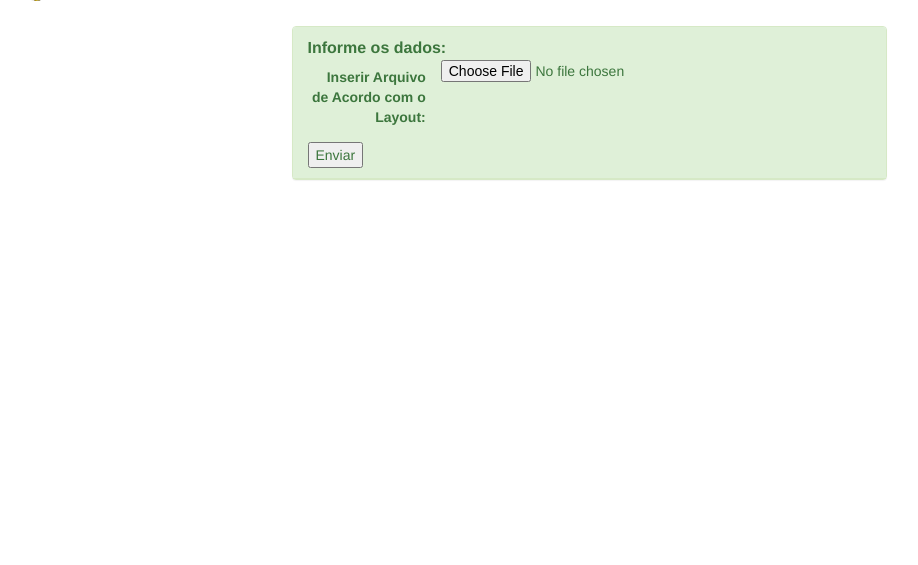
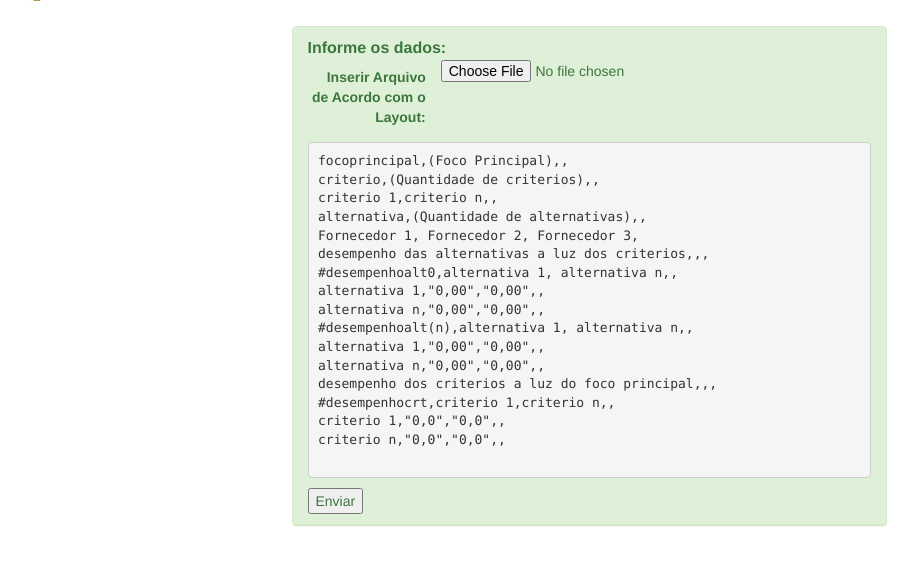
Before and after one commit to OthoGarcia/Analise-Decisoria, a Django app: page /ahp/arquivo/ in a window 1280 px wide. Shown: the part 64-629 px from the top of the page, without its empty margins (51-969 px from the left). Run offline with Django 3.2, Linux system fonts and the light colour scheme; some libraries are stand-ins or nearby versions.

Commit message:
AHP por leitura de arquivo completo sem formatação de tabela página.

```diff
--- a/analise_decisoria/main/templates/ahp/insert_tema_tamanho.html
+++ b/analise_decisoria/main/templates/ahp/insert_tema_tamanho.html
@@ -15,6 +15,26 @@
                          <label for="firstname" class="col-md-3 control-label">Inserir Arquivo de Acordo com o Layout:</label>
                          {{ arquivo.file }}
                        </div>
+                       <div>
+                          <pre>
+focoprincipal,(Foco Principal),,
+criterio,(Quantidade de criterios),,
+criterio 1,criterio n,,
+alternativa,(Quantidade de alternativas),,
+Fornecedor 1, Fornecedor 2, Fornecedor 3,
+desempenho das alternativas a luz dos criterios,,,
+#desempenhoalt0,alternativa 1, alternativa n,,
+alternativa 1,"0,00","0,00",,
+alternativa n,"0,00","0,00",,
+#desempenhoalt(n),alternativa 1, alternativa n,,
+alternativa 1,"0,00","0,00",,
+alternativa n,"0,00","0,00",,
+desempenho dos criterios a luz do foco principal,,,
+#desempenhocrt,criterio 1,criterio n,,
+criterio 1,"0,0","0,0",,
+criterio n,"0,0","0,0",,
+                          </pre>
+                       </div>
                        <input type="submit" name="" value="Enviar">
                     </form>
 
--- a/analise_decisoria/main/views.py
+++ b/analise_decisoria/main/views.py
@@ -41,10 +41,10 @@ def csv_reader_ahp(request):
     print('Qntidade alternativas',qtdeAlternativa)
     print('qtdeCriterio', qtdeCriterio)
     alternativas = []
-    for alt in data[2]:
+    for alt in data[4]:
         alternativas.append(alt)
     criterios = []
-    for crt in data[4]:
+    for crt in data[2]:
         criterios.append(crt)
     print('')
     alternativas.pop(-1)
@@ -90,7 +90,26 @@ def csv_reader_ahp(request):
     ic=inconsistencia(matrizDesemAlt, pml)
     rc=razaoConsistencia(ic, int(qtdeAlternativa))
     analise(rc, criterios)
-    return render(request, 'ahp/ahp_resultado.html', {'resultado': focoprincipal, 'criterios': criterios, 'alternativas': alternativas, 'prioridades': pg})
+    print (len(pml))
+    print (len(pml[0]))
+    print (pg)
+    resultado={}
+    resultado = prepararTabela(pml, pg, alternativas)
+    parecer=mostrarResultado(pg, alternativas, focoprincipal)
+    return render(request, 'ahp/ahp_resultado.html', {'resultado': resultado, 'criterios': criterios, 'focoprincipal': focoprincipal, 'prioridades': pg, 'parecer': parecer})
+def mostrarResultado(pg, alt, fp):
+    return "A alternativa "+alt[pg.index(max(pg))]+" aparece como a mais indicada para "+fp+", em funcao dos criterios definidos e das suas respectivas importancias."
+
+def prepararTabela(pml, pg, alt):
+    resultado=[]
+    for i in range(len(pml)):
+        linha=[]
+        linha.append("<th>"+alt[i]+"</th>")
+        for j in range(len(pml[i])):
+            linha.append("<td>"+str(pml[i][j])+"</td>")
+        linha.append("<td>"+str(pg[i])+"</td>")
+        resultado.append(linha)
+    return resultado
 
 def linhaindex(m, key):
     index=-1
```
Also changed, not shown: analise_decisoria/main/templates/ahp/ahp_resultado.html (+5 -9 lines).
